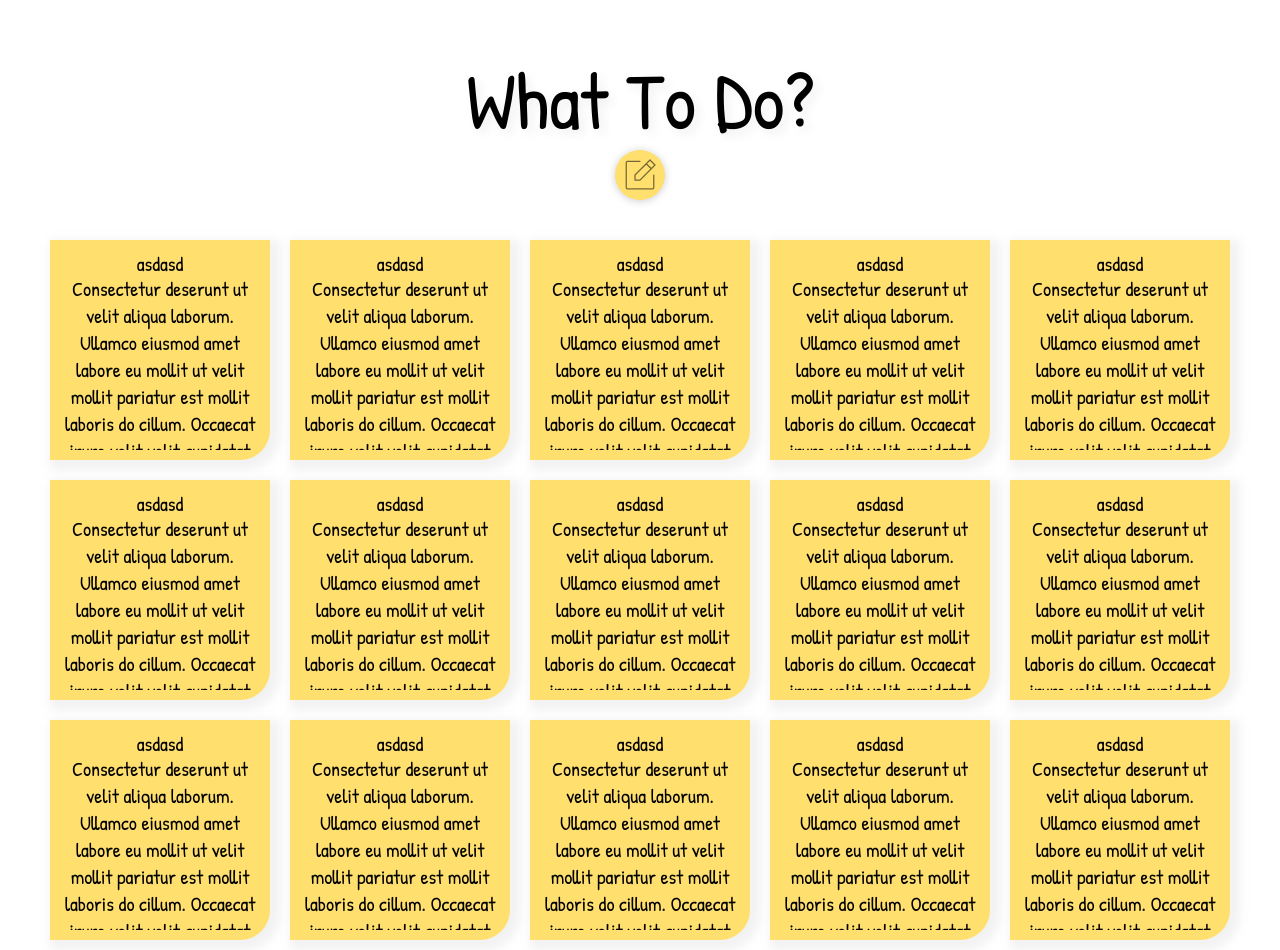
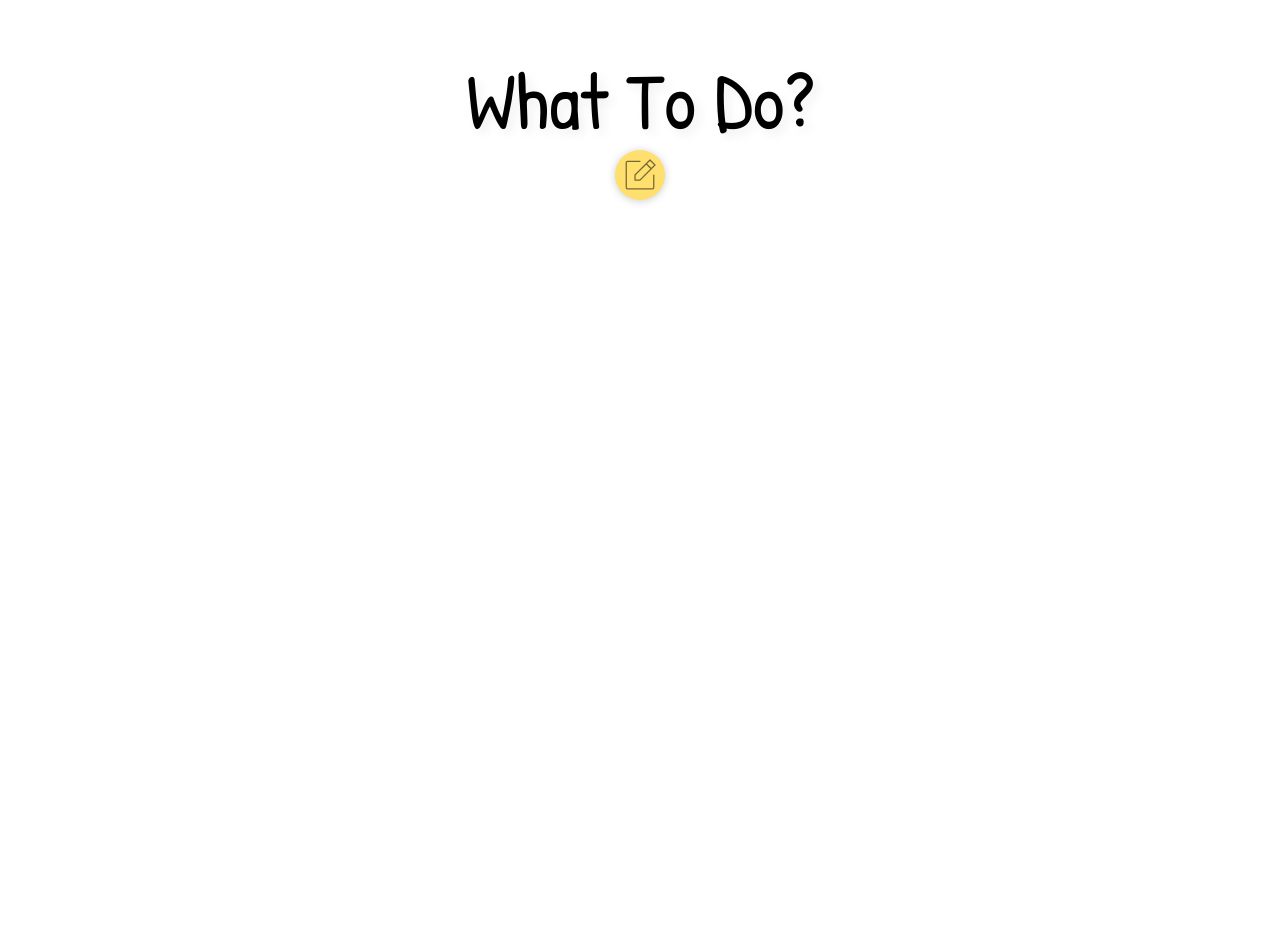
Before and after one commit to CyrusOlega/to-do, a React (Create React App) app: page / in a window 1280 px wide. After the commit the page ends 800 px from the top, so only its background shows below. Built offline with nearby package versions, Linux system fonts and the light colour scheme.

Commit message:
form submit data now reflects in webpage form handler created in App.js stickyNotes state created in App.js, passed down to  Body component removed dummy data in Body component, user submitted data is now used

```diff
--- a/src/App.js
+++ b/src/App.js
@@ -8,6 +8,22 @@ import FormModal from "./components/FormModal";
 
 function App() {
   const [modal, setModal] = useState(false);
+  const [stickyNotes, setStickyNotes] = useState([]);
+
+  //store form data
+  const storeFormData = (event) => {
+    event.preventDefault();
+    setStickyNotes((stickyNotes) => [
+      ...stickyNotes,
+      {
+        date: new Date(),
+        title: event.target.title.value,
+        content: event.target.content.value,
+      },
+    ]);
+
+    toggleModal();
+  };
 
   //toggle modal visibility
   const toggleModal = () => {
@@ -20,9 +36,15 @@ function App() {
 
   return (
     <div>
-      {modal && <FormModal ref={ref} toggleModal={toggleModal} />}
+      {modal && (
+        <FormModal
+          ref={ref}
+          toggleModal={toggleModal}
+          storeFormData={storeFormData}
+        />
+      )}
       <Header toggleModal={toggleModal} />
-      <Body />
+      <Body stickyNotes={stickyNotes} />
     </div>
   );
 }
--- a/src/components/Body.js
+++ b/src/components/Body.js
@@ -1,26 +1,24 @@
-export default function Body() {
-  const length = 15;
-  const stickyNotes = Array.from({ length: length }, (_, i) => i + 1);
+export default function Body({ stickyNotes }) {
+  // const length = 15;
+  // const stickyNotes = Array.from({ length: length }, (_, i) => i + 1);
 
-  return <div id="sticky-notes-container">{stickyNotes.map(StickyNote)}</div>;
+  return (
+    <div id="sticky-notes-container">
+      {stickyNotes.map((data) => (
+        <StickyNote data={data} key={data.date} />
+      ))}
+    </div>
+  );
 }
 
-function StickyNote() {
+function StickyNote({ data }) {
   return (
     <div className="sticky-note">
       <div className="title">
-        <span>asdasd</span>
+        <span>{data.title}</span>
       </div>
       <div className="content">
-        <span>
-          Consectetur deserunt ut velit aliqua laborum. Ullamco eiusmod amet
-          labore eu mollit ut velit mollit pariatur est mollit laboris do
-          cillum. Occaecat irure velit velit cupidatat eu culpa labore irure
-          occaecat esse proident exercitation non aliqua. Aute pariatur non elit
-          adipisicing. Commodo aute cillum ex tempor ex culpa voluptate est
-          dolore. Proident nisi duis veniam nulla ex fugiat. Cupidatat voluptate
-          laborum aute sit eu deserunt consequat non non.
-        </span>
+        <span>{data.content}</span>
       </div>
     </div>
   );
--- a/src/components/FormModal.js
+++ b/src/components/FormModal.js
@@ -2,7 +2,10 @@ import { forwardRef, useState } from "react";
 import { IconContext } from "react-icons";
 import { SlArrowDown } from "react-icons/sl";
 
-const FormModal = forwardRef(function FormModal(props, ref) {
+const FormModal = forwardRef(function FormModal(
+  { toggleModal, storeFormData },
+  ref
+) {
   const [isOverflow, setOverflow] = useState(false);
   const [isScrollbarBottom, setScrollbarBottom] = useState(false);
   const [overflowGradientStyle, setOverflowGradientStyle] = useState(undefined);
@@ -66,17 +69,21 @@ const FormModal = forwardRef(function FormModal(props, ref) {
     }
   };
 
+  // const handleChange = (event) => {
+  //   event;
+  // };
+
   return (
     <div id="form-modal-container">
       <div id="form-modal" ref={ref}>
-        <form>
+        <form onSubmit={storeFormData}>
           <div id="input-container">
-            <input name="Title" placeholder="Title" className="input-form" />
+            <input name="title" placeholder="Title" className="input-form" />
           </div>
           <div id="text-area-container">
             <textarea
               id="text-area"
-              name="Content"
+              name="content"
               placeholder="Enter Task..."
               onKeyUp={checkOverflow}
               onScroll={checkScrollPosition}
@@ -85,7 +92,7 @@ const FormModal = forwardRef(function FormModal(props, ref) {
           </div>
           <div id="form-buttons">
             <button>Submit</button>
-            <button type="button" onClick={props.toggleModal}>
+            <button type="button" onClick={toggleModal}>
               Cancel
             </button>
           </div>
```
